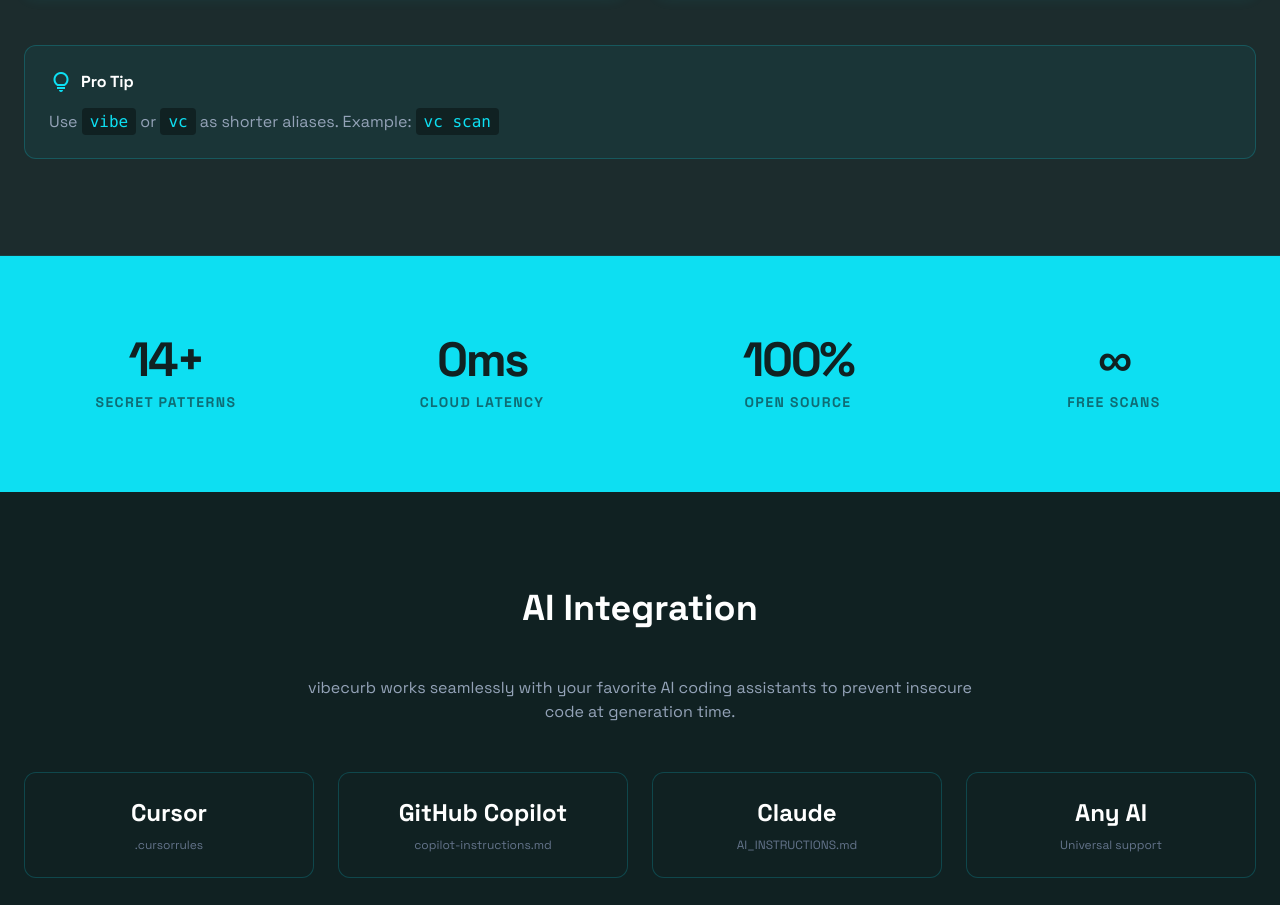
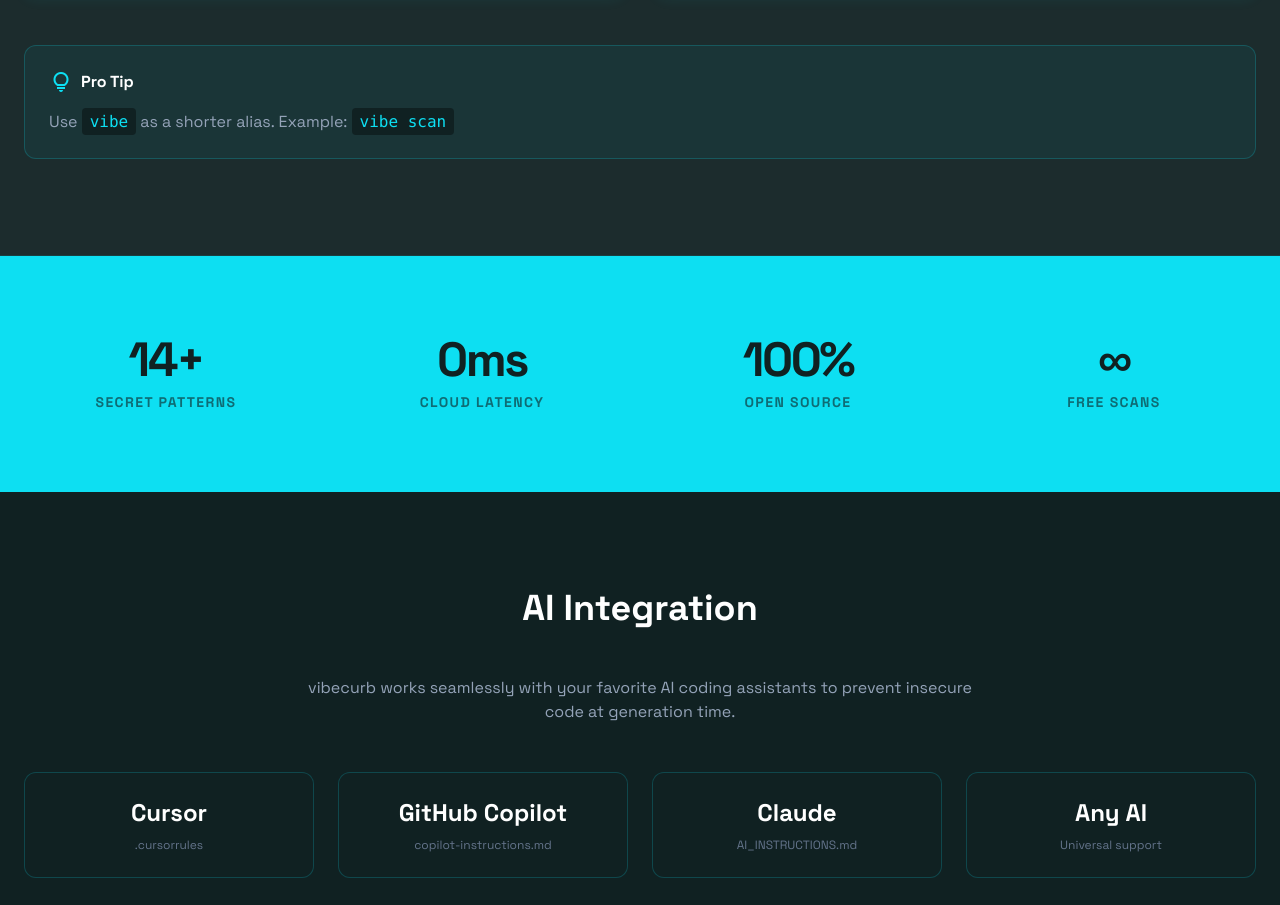
Before and after one commit to Mofuhidy/vibecurb, a website: page public/index.html in a window 1280 px wide. Shown: the part 2272-3177 px from the top of the page. Drawn offline with nearby package versions, Linux system fonts and the light colour scheme.

Commit message:
chore: remove vc alias, add .next exclusion, update docs

```diff
--- a/package.json
+++ b/package.json
@@ -6,8 +6,7 @@
   "types": "dist/index.d.ts",
   "bin": {
     "vibecurb": "bin/vibecurb",
-    "vibe": "bin/vibecurb",
-    "vc": "bin/vibecurb"
+    "vibe": "bin/vibecurb"
   },
   "files": [
     "dist/**/*",
--- a/public/index.html
+++ b/public/index.html
@@ -351,10 +351,8 @@
           <p class="text-slate-400">
             Use
             <code class="bg-background-dark px-2 py-1 rounded text-primary">vibe</code>
-            or
-            <code class="bg-background-dark px-2 py-1 rounded text-primary">vc</code>
-            as shorter aliases. Example:
-            <code class="bg-background-dark px-2 py-1 rounded text-primary">vc scan</code>
+            as a shorter alias. Example:
+            <code class="bg-background-dark px-2 py-1 rounded text-primary">vibe scan</code>
           </p>
         </div>
       </div>
--- a/src/scanner/detector.ts
+++ b/src/scanner/detector.ts
@@ -27,6 +27,7 @@
   "coverage",
   ".env",
   ".env.local",
+  ".next",
 ] as const;
 
 export function scanFile(
@@ -40,7 +41,7 @@
     const lines = content.split("\n");
 
     lines.forEach((line, index) => {
-      PATTERNS.forEach((pattern) => {
+      PATTERNS.forEach(pattern => {
         // Skip if severity filter doesn't match
         if (
           options.severity &&
```
Also changed, not shown: CHANGELOG.md (added), README.md.
